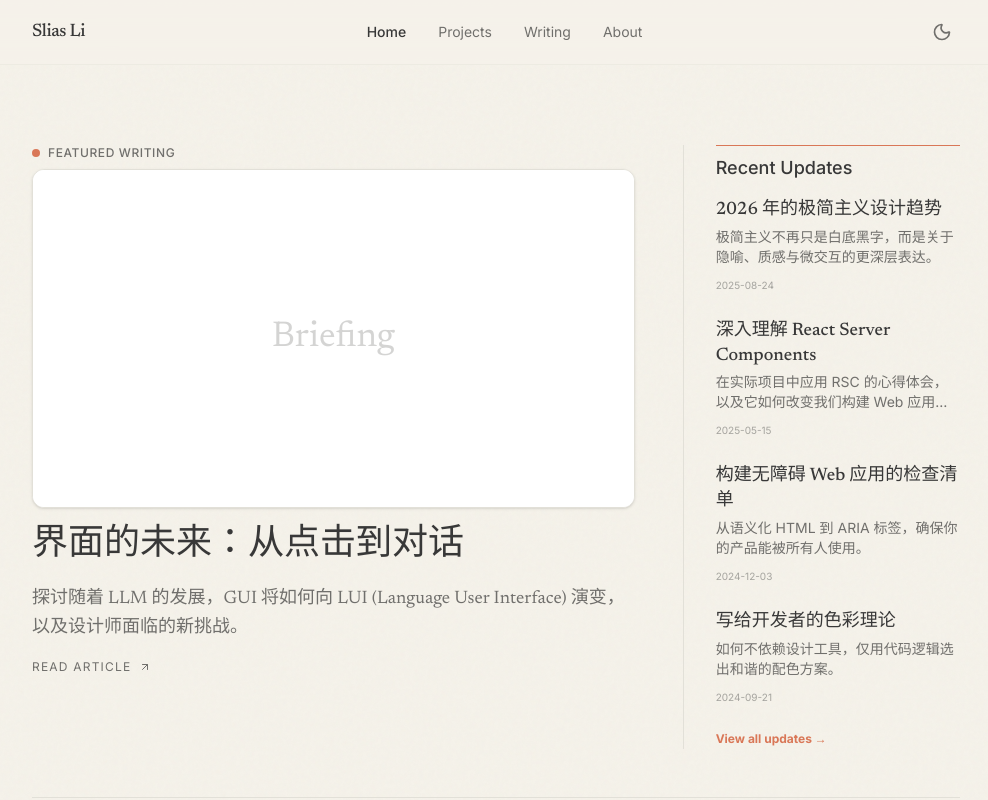
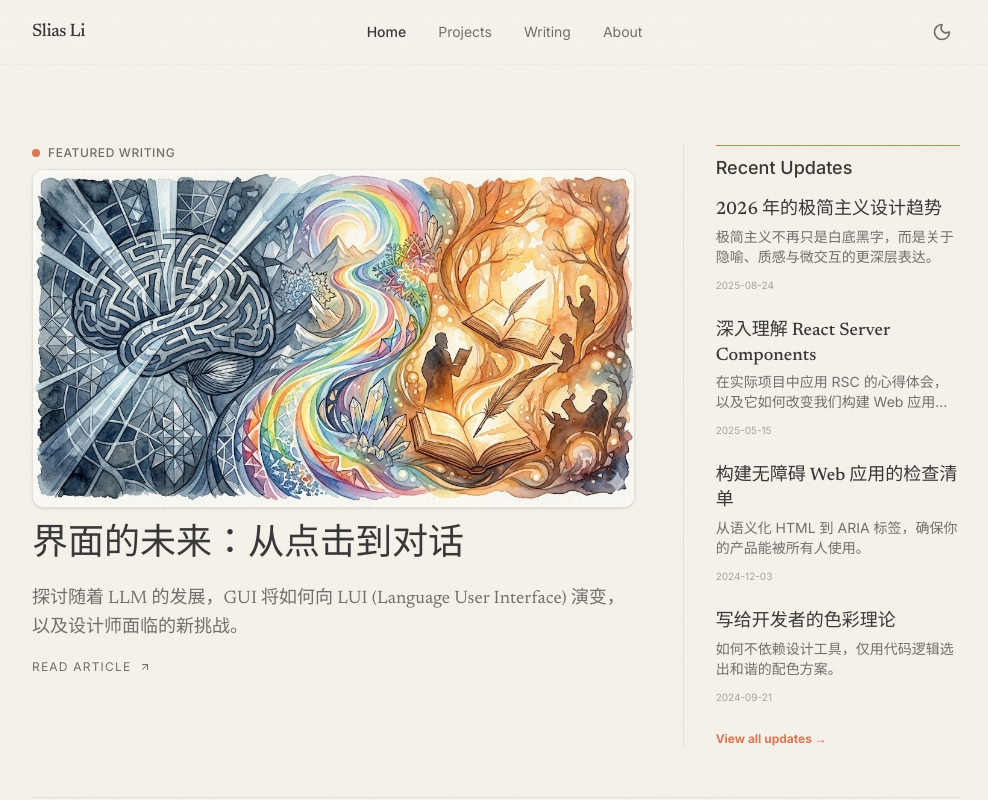
Before and after one commit to Jonny-English/portfolio, a Next.js app: page / in a window 1280 px wide. Shown: the top 800 px of the page, without its empty margins (144-1132 px from the left). Built offline with nearby package versions, Linux system fonts and the light colour scheme.

Commit message:
Add homepage featured writing image

```diff
--- a/src/app/page.tsx
+++ b/src/app/page.tsx
@@ -29,10 +29,12 @@
           {heroPost ? (
             <Link href="/writing" className="group block space-y-4">
               <div className="aspect-[16/9] bg-surface border border-border rounded-xl relative overflow-hidden shadow-sm">
-                {/* Placeholder for cover image */}
-                <div className="absolute inset-0 bg-surface flex items-center justify-center text-secondary/30 text-4xl font-serif">
-                  Briefing
-                </div>
+                {/* Cover image */}
+                <img
+                  src="unname.jpg"
+                  alt="Featured Writing"
+                  className="absolute inset-0 h-full w-full object-cover"
+                />
               </div>
               <h1 className="text-3xl md:text-4xl font-serif font-medium text-primary group-hover:text-accent transition-colors leading-tight">
                 {heroPost.title}
@@ -47,9 +49,11 @@
           ) : (
             <div className="group block space-y-4">
               <div className="aspect-[16/9] bg-surface border border-border rounded-xl relative overflow-hidden shadow-sm">
-                <div className="absolute inset-0 bg-surface flex items-center justify-center text-secondary/30 text-4xl font-serif">
-                  Briefing
-                </div>
+                <img
+                  src="unname.jpg"
+                  alt="Featured Writing"
+                  className="absolute inset-0 h-full w-full object-cover"
+                />
               </div>
               <h1 className="text-3xl md:text-4xl font-serif font-medium text-primary leading-tight">
                 Featured Writing
```
Also changed, not shown: public/unname.jpg (added).
